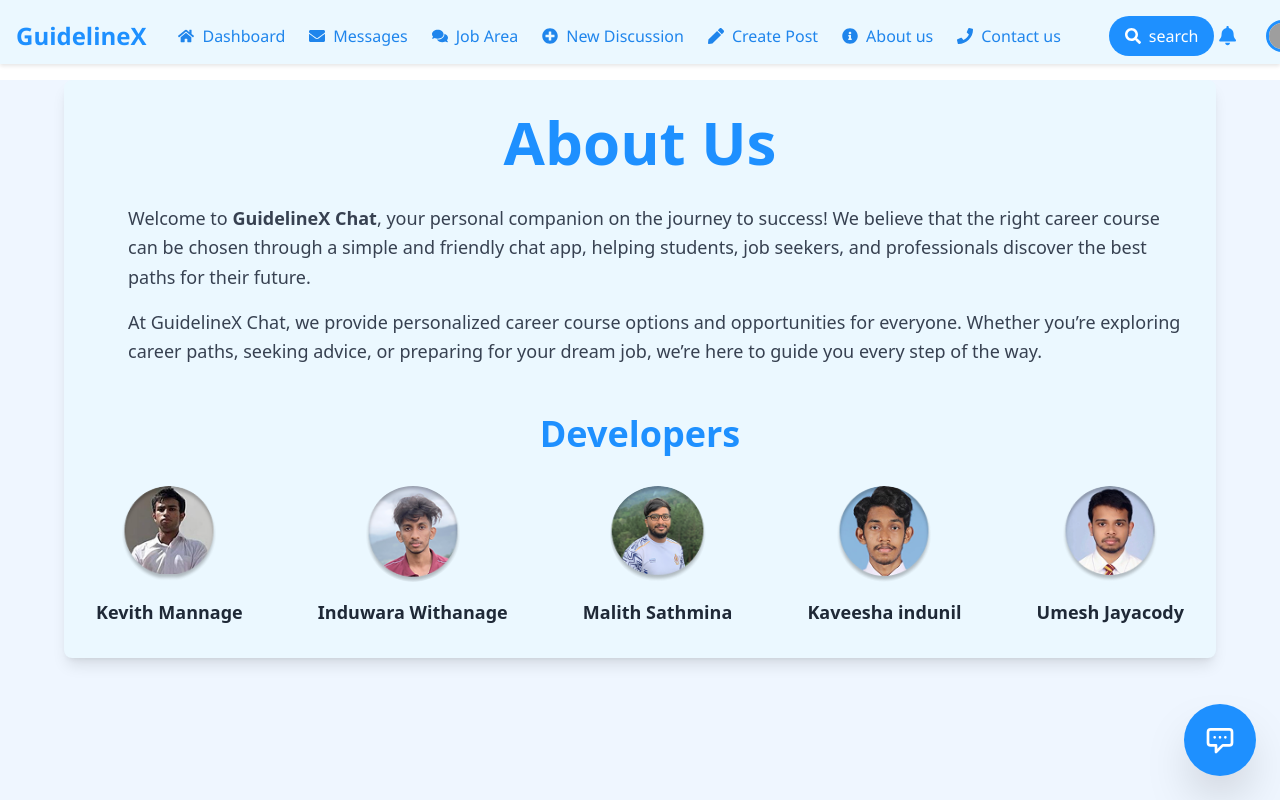
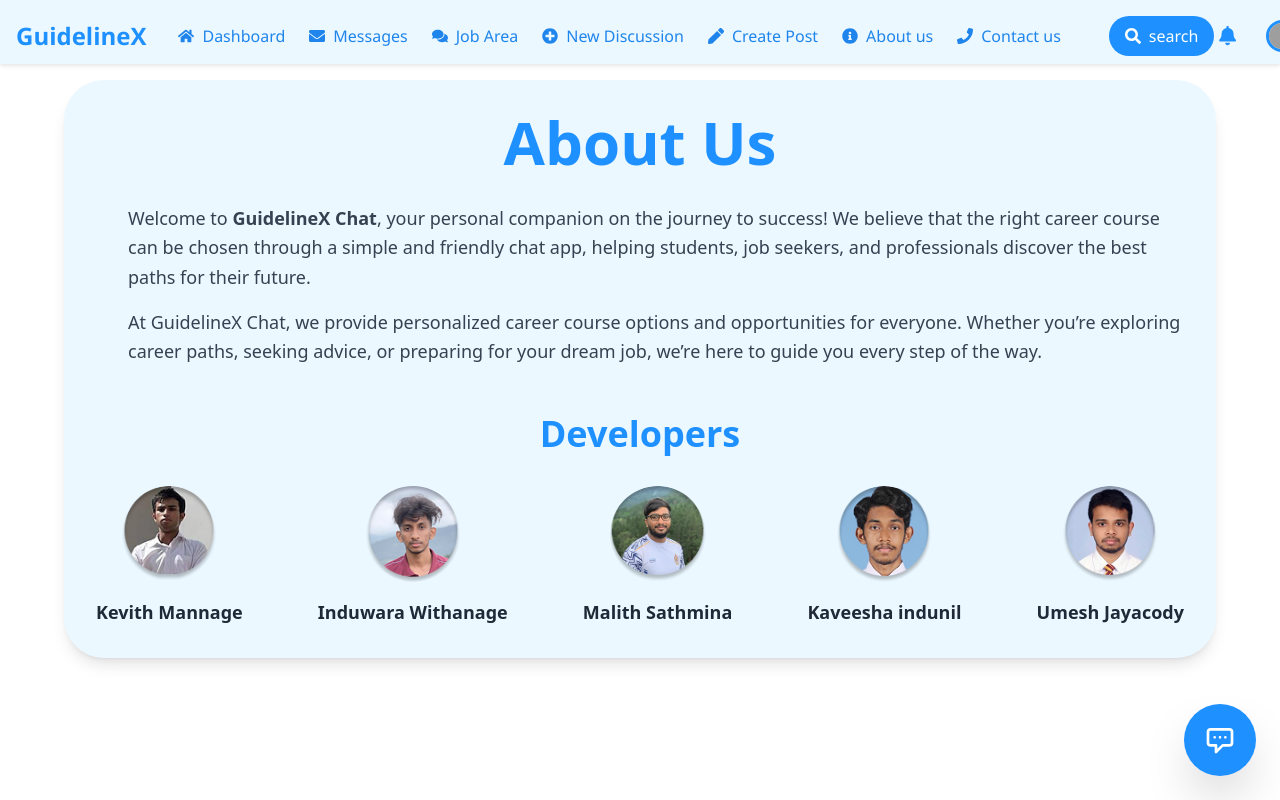
Before and after one commit to KevithMannage/sample, a React (Vite) app in the folder frontend/: page /aboutus in a window 1280 px wide. Built offline with nearby package versions, Linux system fonts and the light colour scheme; grey boxes are pictures that could not be loaded.

Commit message:
Update About Us and Contact Us styles for improved UI consistency

```diff
--- a/frontend/src/pages/AboutUs.jsx
+++ b/frontend/src/pages/AboutUs.jsx
@@ -11,11 +11,11 @@ import ChatBot from "./Chatbot";
 
 const AboutUs = () => {
   return (
-    <div className="min-h-screen bg-blue-50 font-sans">
+    <div className="min-h-screen bg-white font-sans">
       <Navbar /> {/* Reusing Navbar */}
 
       {/* Main Content */}
-      <div className="mt-20 max-w-6xl mx-auto  p-8 bg-[#ebf8ff] rounded-lg shadow-lg " >
+      <div className="mt-20 max-w-6xl mx-auto  p-8 bg-[#ebf8ff] rounded-[40px] shadow-lg " >
         <h1 className="text-6xl font-bold text-[#1e90ff] text-center mb-8 font-poppins">About Us</h1>
         <div className="flex flex-col md:flex-row items-center gap-8">
           {/* Logo Section */}
--- a/frontend/src/pages/ContactUs.jsx
+++ b/frontend/src/pages/ContactUs.jsx
@@ -43,7 +43,7 @@ const ContactUs = () => {
 
       {/* Contact Us Section */}
       <div className="flex justify-center items-center flex-grow p-6">
-        <div className="bg-[#ebf8ff] p-10 rounded-lg shadow-lg flex flex-col md:flex-row w-full max-w-5xl">
+        <div className="bg-[#ebf8ff] p-10 rounded-[40px] shadow-lg flex flex-col md:flex-row w-full max-w-5xl">
 
           {/* Left Section - Contact Info & Illustration */}
           <div className="md:w-1/2 flex flex-col items-center text-center p-6">
```
